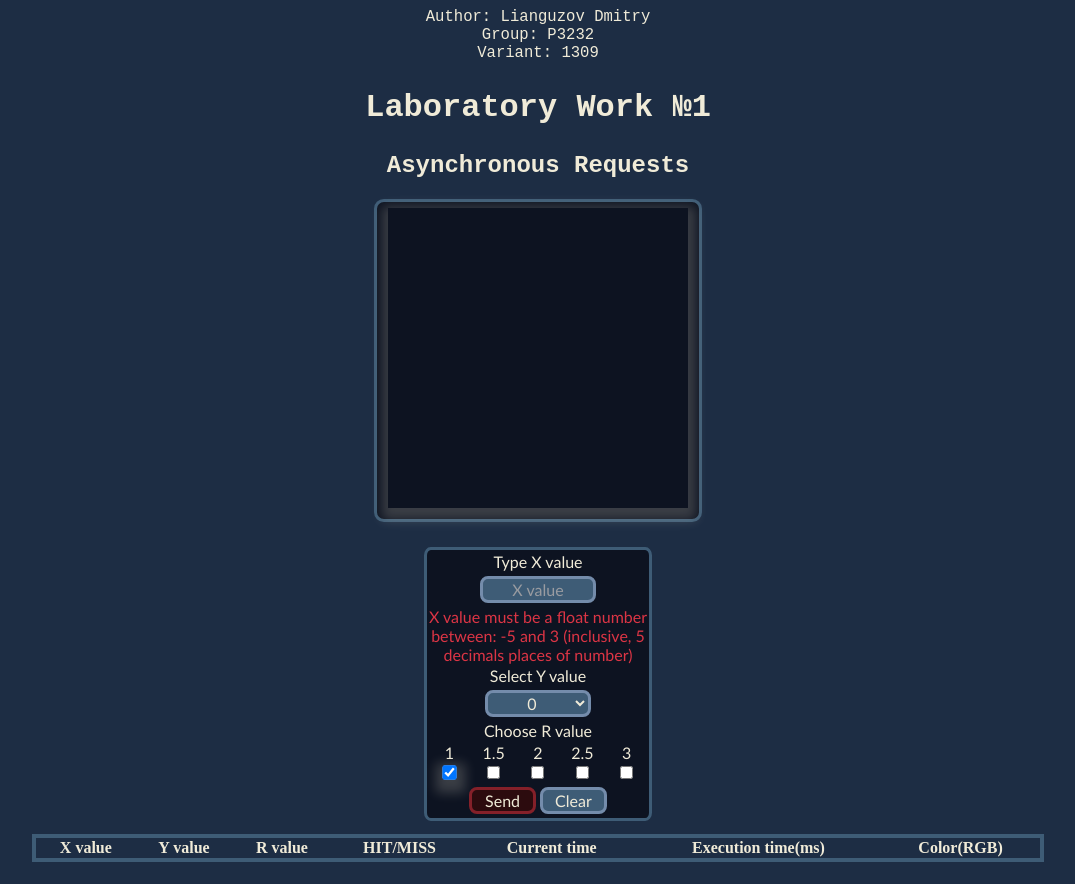
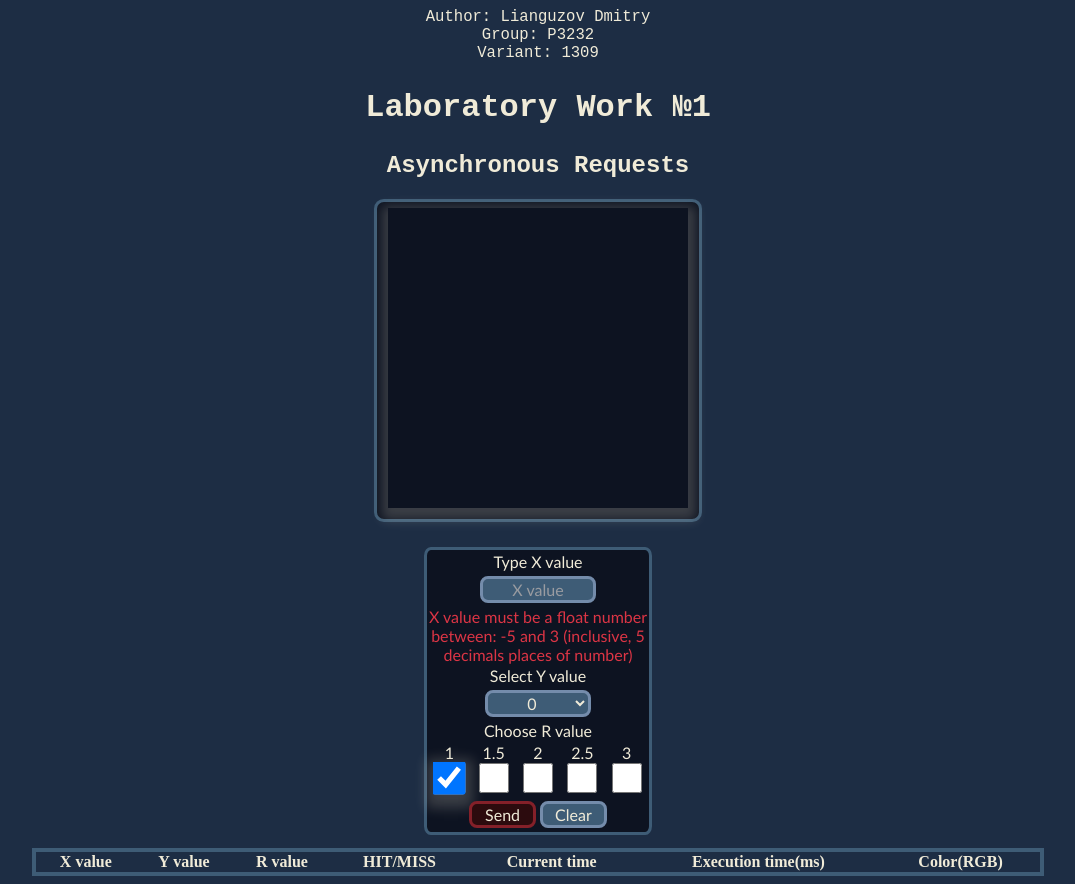
Before and after one commit to SoCloseToHeaven/itmo_web_ajax, a React app: page / in a window 1280 px wide. Shown: the whole page, without its empty margins (102-1177 px from the left). Built offline with nearby package versions, Linux system fonts and the light colour scheme.

Commit message:
add checkbox styling

```diff
--- a/src/components/Form.tsx
+++ b/src/components/Form.tsx
@@ -102,7 +102,6 @@ export const Form : React.FC<FormProps> = ({x, y, r, setX, setY, setR, sendPoint
                             </label>
                             <input
                                 id={`r-${value}`}
-                                className={value === r ? 'r-current' : ''}
                                 type='checkbox'
                                 value={value}
                                 name='r'
--- a/src/index.css
+++ b/src/index.css
@@ -103,12 +103,14 @@ body {
     position: relative;
 }
 
+#r-group input[type='checkbox'] {
+    width: 30px;
+    height: 30px;
 
-
-.r-current {
+    &:checked {
         transform: scale(1.1);
-        background-color: #032830 !important;
         box-shadow: 1px 5px 11px 7px rgba(240, 235, 216, .2);
+    }
 }
 
 .send-clear-button-group {
```
